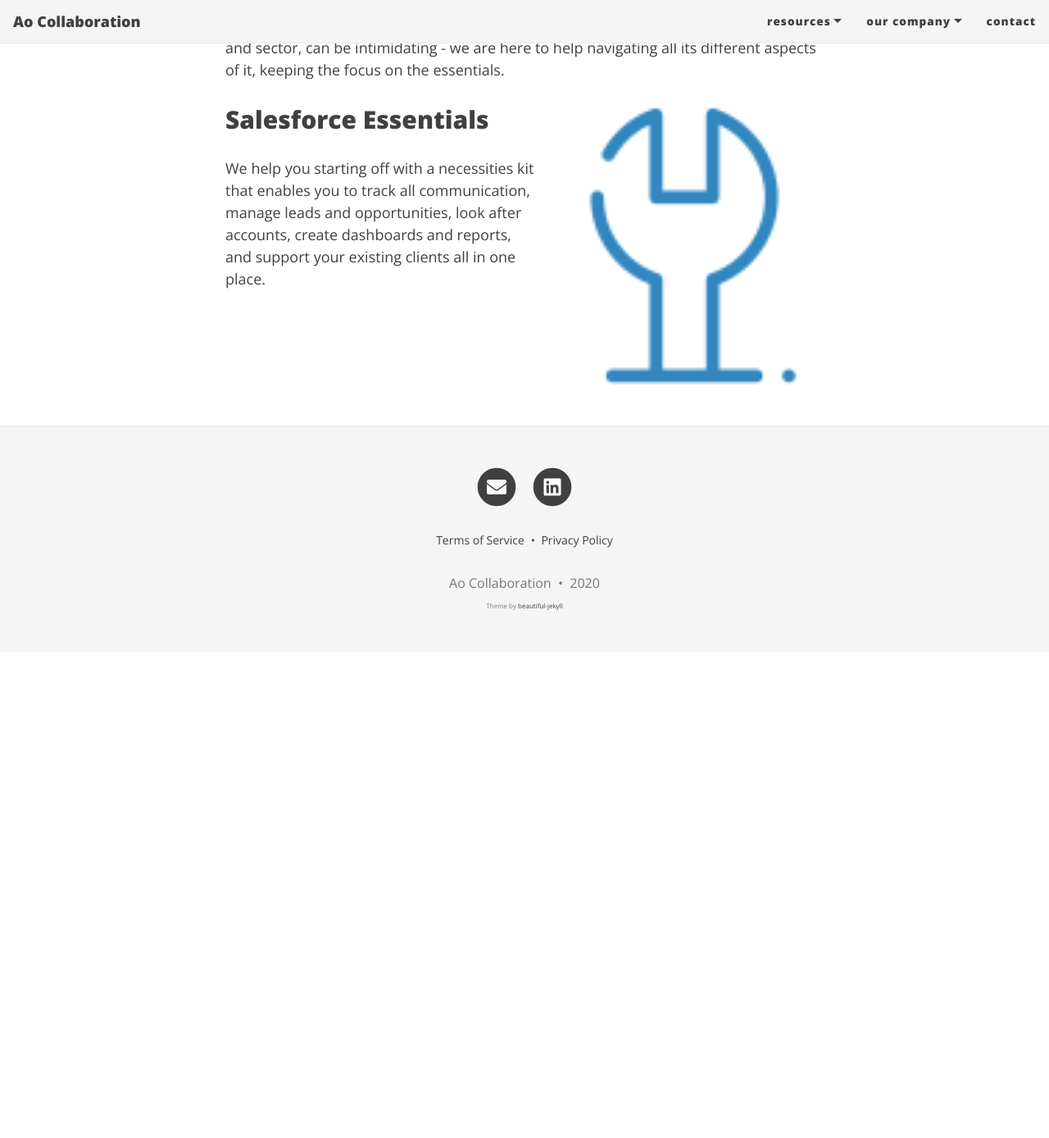
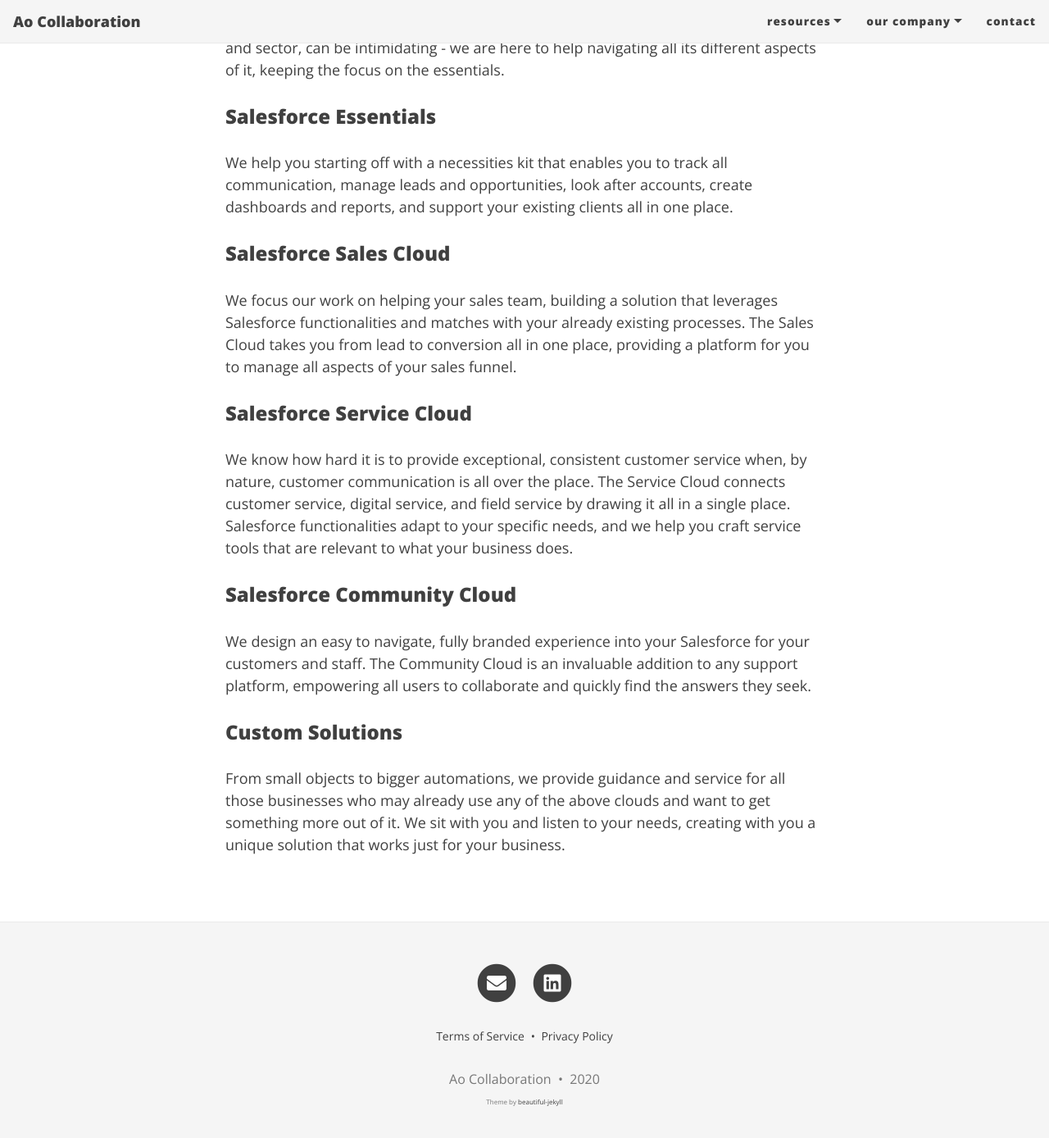
Before and after one commit to Ao-Collaboration/Ao-Collaboration.github.io, a Jekyll site: the page built from small-business-solutions.md, in a window 1280 px wide and 1400 px high, scrolled down 617 px. Shown: the top 1388 px of the window at 82% size. Built offline with Jekyll 4.4.1, drawn with Linux system fonts in a browser that asks for light colours; nearby versions of some CDN libraries; before the commit the page ends 1412 px from its top, so only the background shows below that.

Commit message:
Update small-business-solutions.md

```diff
--- a/small-business-solutions.md
+++ b/small-business-solutions.md
@@ -12,6 +12,17 @@
 We also know that Salesforce, being the number 1 solution for businesses of any size and sector, can be intimidating - we are here to help navigating all its different aspects of it, keeping the focus on the essentials.
 
 
-<img class="content-image" src="{{ 'assets/icons/wrench-100.png' | relative_url }}">
-## Salesforce Essentials
+### Salesforce Essentials
 We help you starting off with a necessities kit that enables you to track all communication, manage leads and opportunities, look after accounts, create dashboards and reports, and support your existing clients all in one place.
+
+### Salesforce Sales Cloud
+We focus our work on helping your sales team, building a solution that leverages Salesforce functionalities and matches with your already existing processes. The Sales Cloud takes you from lead to conversion all in one place, providing a platform for you to manage all aspects of your sales funnel.
+
+### Salesforce Service Cloud
+We know how hard it is to provide exceptional, consistent customer service when, by nature, customer communication is all over the place. The Service Cloud connects customer service, digital service, and field service by drawing it all in a single place. Salesforce functionalities adapt to your specific needs, and we help you craft service tools that are relevant to what your business does.
+
+### Salesforce Community Cloud
+We design an easy to navigate, fully branded experience into your Salesforce for your customers and staff. The Community Cloud is an invaluable addition to any support platform, empowering all users to collaborate and quickly find the answers they seek.
+
+### Custom Solutions
+From small objects to bigger automations, we provide guidance and service for all those businesses who may already use any of the above clouds and want to get something more out of it. We sit with you and listen to your needs, creating with you a unique solution that works just for your business.
```
